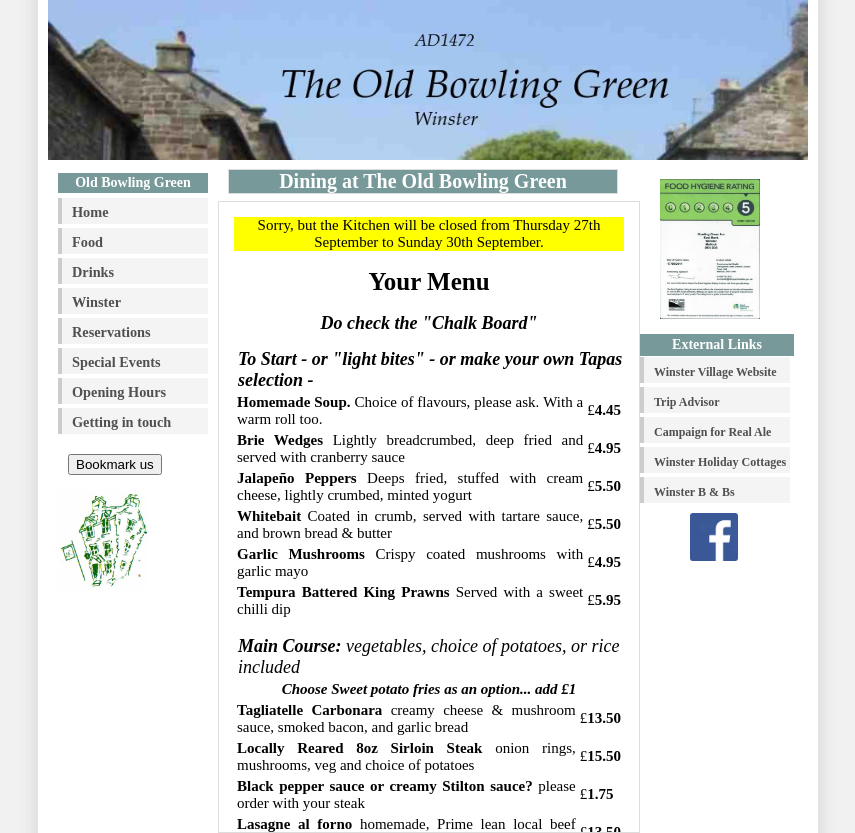
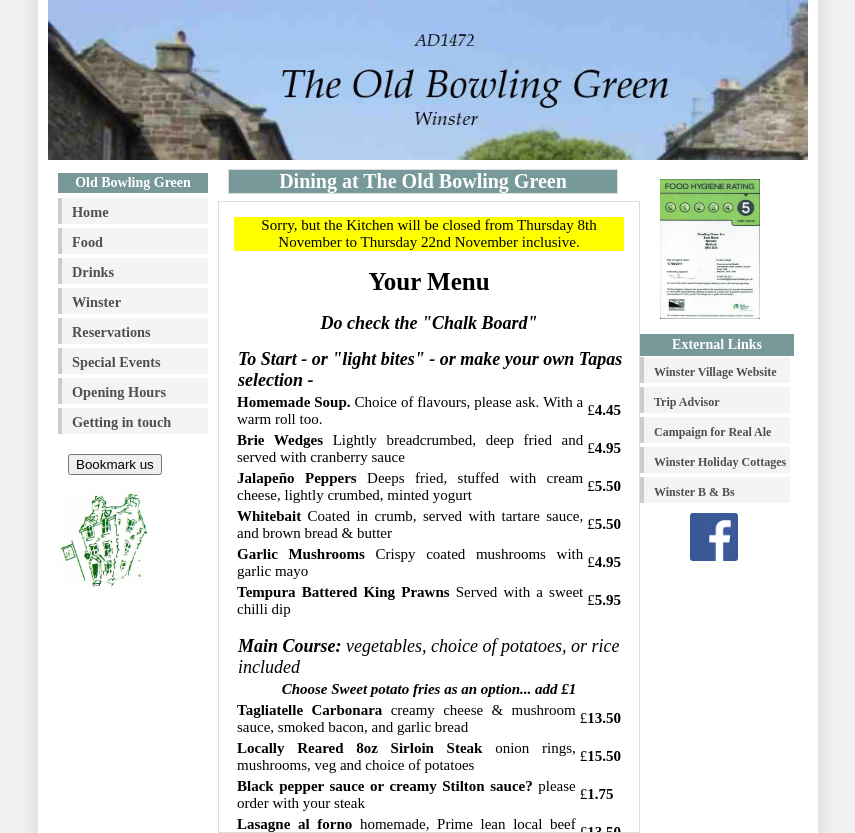
Before and after one commit to subnova/legacy-obg, a PHP site: page /food.php in a window 1280 px wide. Shown: the whole page, without its empty margins (212-1067 px from the left). Run offline with PHP 8.4, Linux system fonts and the light colour scheme; data that the repository does not hold is empty; some libraries are stand-ins or nearby versions.

Commit message:
Updating closed dates

```diff
--- a/food.php
+++ b/food.php
@@ -29,8 +29,8 @@
    <div id="content" align="justify">
 
 	 <div id="notice">
-Sorry, but the Kitchen will be closed from Thursday 27th September to Sunday 30th
- September.
+Sorry, but the Kitchen will be closed from Thursday 8th November to Thursday 22nd
+ November inclusive.
 	 </div>
 
       <?php include 'menu.html'; ?>
--- a/index.php
+++ b/index.php
@@ -27,7 +27,7 @@
    <div id="content" align="justify">
 
 	 <div id="notice">
-Sorry, but the Kitchen will be closed from Thursday 27th September to Sunday 30th September.
+Sorry, but the Kitchen will be closed from Thursday 8th November to Thursday 22nd November inclusive.
 	 </div>
 
      <div class="img">
```
